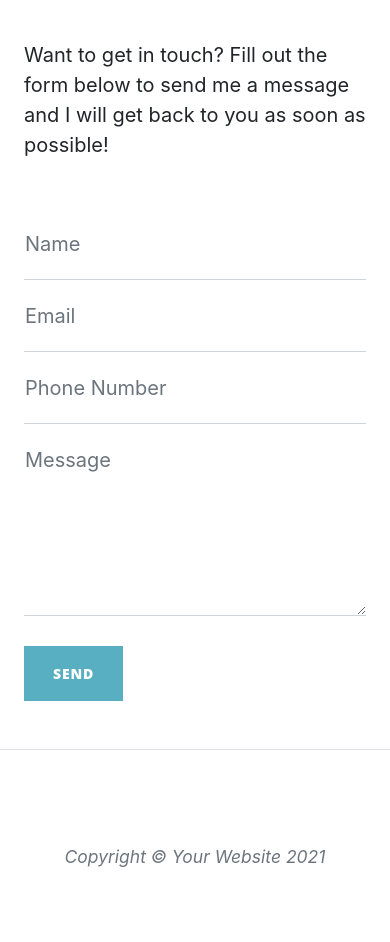
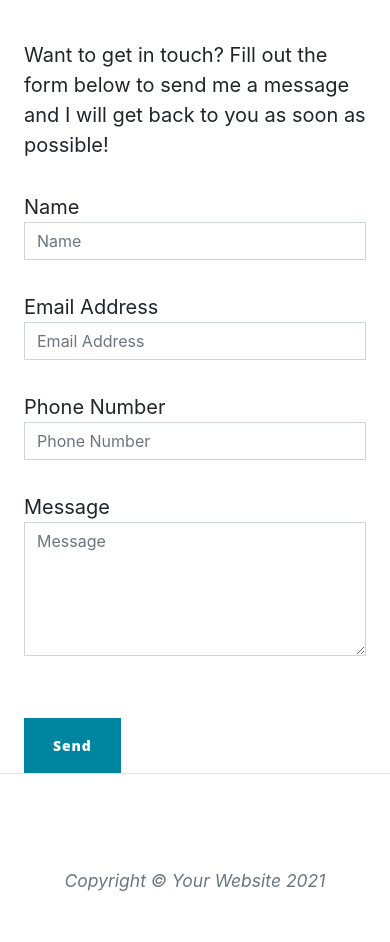
Before and after one commit to Brian-FullStack/First-Flask-App, a Flask app: page /contact in a window 390 px wide. Shown: the part 511-1453 px from the top of the page. Before the commit the page ends 1378 px from the top, so only its background shows below. Run offline with Flask 2, Linux system fonts and the light colour scheme; some libraries are stand-ins or nearby versions.

Commit message:
Form was unresponsive so I copy/paste the source code from the leson video

```diff
--- a/templates/contact.html
+++ b/templates/contact.html
@@ -3,65 +3,49 @@
 <h2>{{ page_title }}</h2>
 
 
-<div class="row gx-4 gx-lg-5 justify-content-center">
-    <div class="col-md-10 col-lg-8 col-xl-7">
+<div class="row">
+    <div class="col-lg-8 col-md-10 mx-auto">
         <p>Want to get in touch? Fill out the form below to send me a message and I will get back to you as soon as
             possible!</p>
-        <div class="my-5">
-            <!-- * * * * * * * * * * * * * * *-->
-            <!-- * * SB Forms Contact Form * *-->
-
-            <form id="contactForm" data-sb-form-api-token="API_TOKEN">
-                <div class="form-floating">
-                    <input class="form-control" id="name" type="text" placeholder="Enter your name..."
-                        data-sb-validations="required" />
-                    <label for="name">Name</label>
-                    <div class="invalid-feedback" data-sb-feedback="name:required">A name is required.</div>
+        <form method="POST" name="sentMessage" id="contactForm" novalidate>
+            <div class="control-group">
+                <div class="form-group floating-label-form-group controls">
+                    <label>Name</label>
+                    <input type="text" class="form-control" placeholder="Name" name="name" id="name" required
+                        data-validation-required-message="Please enter your name.">
+                    <p class="help-block text-danger"></p>
                 </div>
-                <div class="form-floating">
-                    <input class="form-control" id="email" type="email" placeholder="Enter your email..."
-                        data-sb-validations="required,email" />
-                    <label for="email">Email</label>
-                    <div class="invalid-feedback" data-sb-feedback="email:required">An email is required.</div>
-                    <div class="invalid-feedback" data-sb-feedback="email:email">Email is not valid.</div>
+            </div>
+            <div class="control-group">
+                <div class="form-group floating-label-form-group controls">
+                    <label>Email Address</label>
+                    <input type="email" class="form-control" placeholder="Email Address" name="email" id="email"
+                        required data-validation-required-message="Please enter your email address.">
+                    <p class="help-block text-danger"></p>
                 </div>
-                <div class="form-floating">
-                    <input class="form-control" id="phone" type="tel" placeholder="Enter your phone number..."
-                        data-sb-validations="required" />
-                    <label for="phone">Phone Number</label>
-                    <div class="invalid-feedback" data-sb-feedback="phone:required">A phone number is required.</div>
+            </div>
+            <div class="control-group">
+                <div class="form-group col-xs-12 floating-label-form-group controls">
+                    <label>Phone Number</label>
+                    <input type="tel" class="form-control" placeholder="Phone Number" name="phone" id="phone" required
+                        data-validation-required-message="Please enter your phone number.">
+                    <p class="help-block text-danger"></p>
                 </div>
-                <div class="form-floating">
-                    <textarea class="form-control" id="message" placeholder="Enter your message here..."
-                        style="height: 12rem" data-sb-validations="required"></textarea>
-                    <label for="message">Message</label>
-                    <div class="invalid-feedback" data-sb-feedback="message:required">A message is required.</div>
+            </div>
+            <div class="control-group">
+                <div class="form-group floating-label-form-group controls">
+                    <label>Message</label>
+                    <textarea rows="5" class="form-control" placeholder="Message" name="message" id="message" required
+                        data-validation-required-message="Please enter a message."></textarea>
+                    <p class="help-block text-danger"></p>
                 </div>
-                <br />
-                <!-- Submit success message-->
-                <!---->
-                <!-- This is what your users will see when the form-->
-                <!-- has successfully submitted-->
-                <div class="d-none" id="submitSuccessMessage">
-                    <div class="text-center mb-3">
-                        <div class="fw-bolder">Form submission successful!</div>
-                        To activate this form, sign up at
-                        <br />
-                        <a
-                            href="https://startbootstrap.com/solution/contact-forms">https://startbootstrap.com/solution/contact-forms</a>
-                    </div>
-                </div>
-                <!-- Submit error message-->
-                <!---->
-                <!-- This is what your users will see when there is-->
-                <!-- an error submitting the form-->
-                <div class="d-none" id="submitErrorMessage">
-                    <div class="text-center text-danger mb-3">Error sending message!</div>
-                </div>
-                <!-- Submit Button-->
-                <button class="btn btn-primary text-uppercase disabled" id="submitButton" type="submit">Send</button>
-            </form>
-        </div>
+            </div>
+            <br>
+            <div id="success"></div>
+            <div class="form-group">
+                <button type="submit" class="btn btn-primary" id="sendMessageButton">Send</button>
+            </div>
+        </form>
     </div>
 </div>
 {% endblock %}
```
